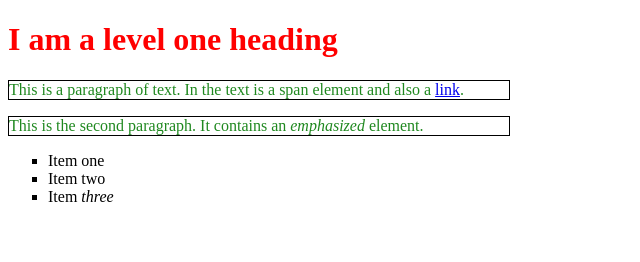
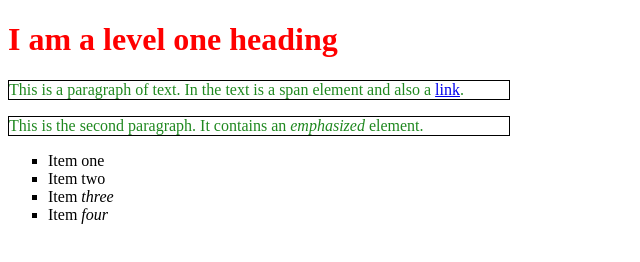
Before and after one commit to mjjust31/Practice, a plain HTML site: page index.html in a window 1280 px wide. Shown: the full height of the page, 0-640 px from the left. Drawn offline with Linux system fonts and the light colour scheme.

Commit message:
add html practice

```diff
--- a/index.html
+++ b/index.html
@@ -23,6 +23,7 @@
       <li>Item <span>one</span></li>
       <li>Item two</li>
       <li>Item <em>three</em></li>
+      <li>Item <em>four</em></li>
     </ul>
 
 
```
